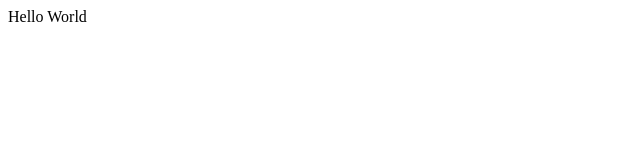
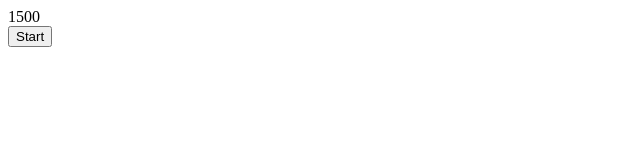
Before and after one commit to bartkozal/react-timer, a React (Vite) app: page / in a window 1280 px wide. Shown: the top 160 px of the page, without its empty margins (0-640 px from the left). Built offline with nearby package versions, Linux system fonts and the light colour scheme.

Commit message:
Start working on Timer component

```diff
--- a/package.json
+++ b/package.json
@@ -11,6 +11,8 @@
     "babel-preset-env": "^1.6.1",
     "babel-preset-react": "^6.24.1",
     "parcel-bundler": "^1.2.1",
+    "tslint": "^5.8.0",
+    "tslint-react": "^3.2.0",
     "typescript": "^2.6.2"
   },
   "dependencies": {
--- a/src/components/Timer.tsx
+++ b/src/components/Timer.tsx
@@ -1,3 +1,33 @@
-import * as React from 'react';
+import * as React from "react";
 
-export default () => <div>Hello World</div>;
+interface TimerProps {
+  minutes: number;
+}
+
+interface TimerState {
+  isRunning: boolean;
+}
+
+export default class Timer extends React.Component<TimerProps, TimerState> {
+  state = {
+    isRunning: false,
+    time: this.props.minutes * 60,
+  };
+
+  toggle = () => {
+    this.setState({
+      isRunning: !this.state.isRunning,
+    });
+  };
+
+  render() {
+    return (
+      <div>
+        <div>{this.state.time}</div>
+        <button onClick={this.toggle}>
+          {this.state.isRunning ? "Stop" : "Start"}
+        </button>
+      </div>
+    );
+  }
+}
```
Also changed, not shown: src/index.tsx (+4 -4 lines), tslint.json (added, +8 -0 lines), 1 other file (tests, documents, lock files or other folders).
